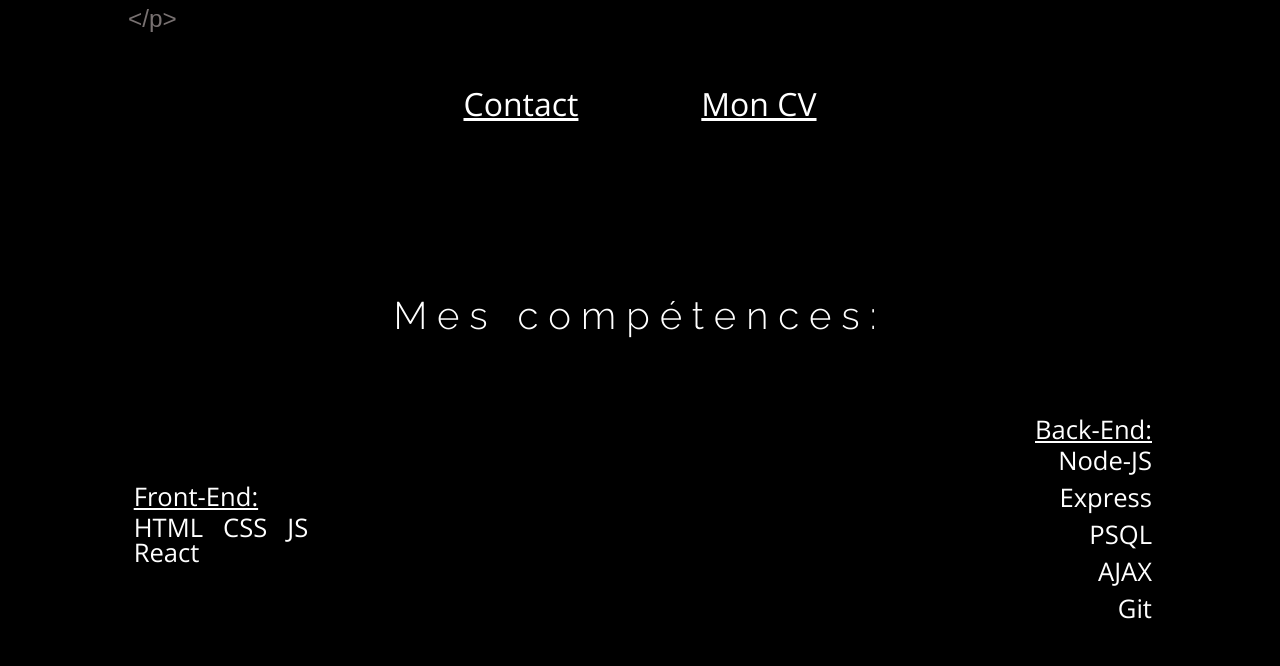
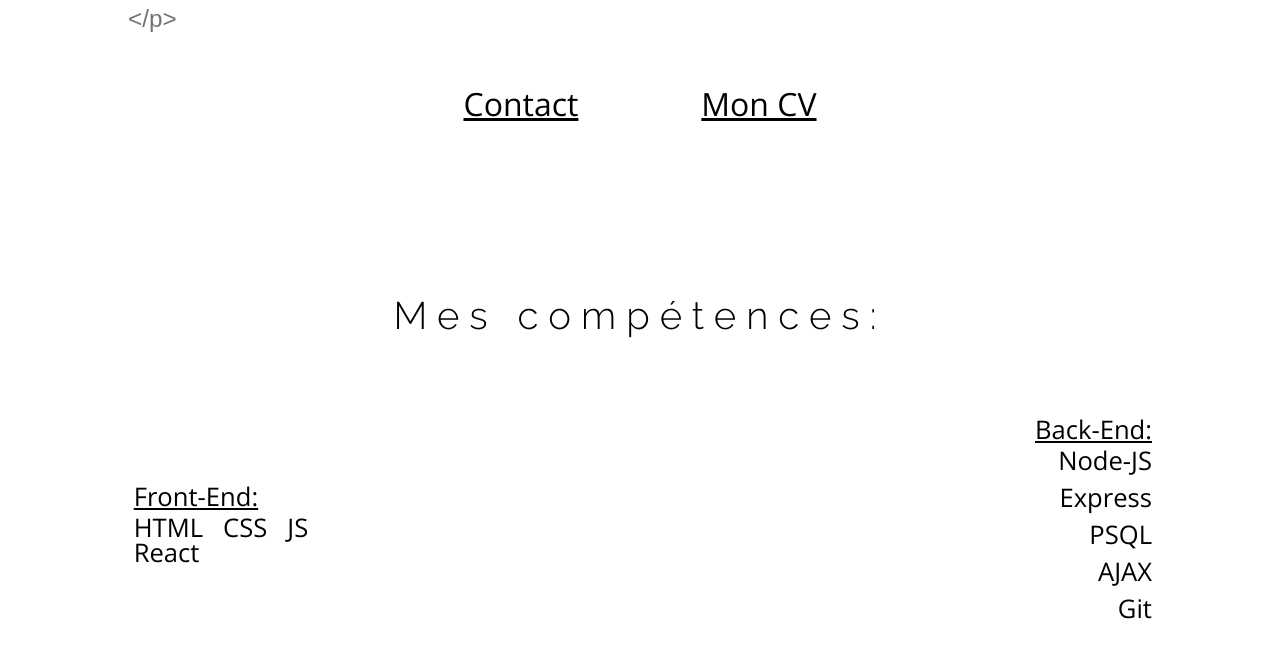
Before and after one commit to Matthieudegny/PortFolio-Matthieu, a website: page public/pf.html in a window 1280 px wide. Shown: the part 1483-2149 px from the top of the page. Drawn offline with nearby package versions, Linux system fonts and the light colour scheme; a web font is replaced by a local one.

Commit message:
loop skills item dynamic and light mode set by default

```diff
--- a/public/css/global.css
+++ b/public/css/global.css
@@ -3,14 +3,14 @@
     --main-html-font-family : 'La Belle Aurore', sans-serif;
     --main-titles-font-family: 'Raleway', sans-serif ;
     --main-text-font-family: 'Open Sans', sans-serif;
-    --main-mode-backgroundcolor: url(/img/logo/backgroundColor/sun.png);
+    --main-mode-backgroundcolor: url(/img/logo/backgroundColor/moon.png);
     --main-mode-language: url(/img/logo/language/england.png);
-    --main-bg-color:black;
-    --main-text-color:white;
+    --main-bg-color:white;
+    --main-text-color:black;
     --main-text-html-color: rgb(120, 113, 113);
     --main-text-shadow: 0px 0px 15px white;
-    --main-containors: rgb(40, 40, 38);
-    --main-containors-footer:rgb(11, 11, 11);
+    --main-containors: rgb(147, 147, 141);
+    --main-containors-footer:rgb(177, 175, 175);
 
 }
 html{
--- a/public/css/section3+4.css
+++ b/public/css/section3+4.css
@@ -179,18 +179,18 @@
     flex-direction: column;
     justify-content: center;
     align-items: flex-start;
-    height: 60vh;
-    width: 53%;
+    height: 70vh;
+    width: 65%;
     margin-top: 12vh;
     /*overflow for card-after animation*/
     overflow: hidden;
     transition: 1s;
 }
 .right{
-    margin-left: 40%;
+    margin-left: 25%;
 }
 .left{
-    margin-right: 40%;
+    margin-right: 25%;
 }
 /*création du voile sur les containeurs
 disparaissant à l'intersection de la vue*/
@@ -255,7 +255,6 @@ disparaissant à l'intersection de la vue*/
 .card-image-after{
     position: absolute;
     top:0px;
-
     height: 100%;
     width: 100%;
     border-radius: 5px;
--- a/public/js/modes.js
+++ b/public/js/modes.js
@@ -16,12 +16,11 @@ const models= {
 
     initialParameters : {
         /*the pf is setted with a dark and french mode*/
-        darkMode : true,
-        frenchMode : true,
+        darkMode : false,
+        frenchMode : false,
     },
 
     actions: {
-
         changeColor() {
             if(!models.initialParameters.darkMode){
                 document.documentElement.style.setProperty('--main-mode-backgroundcolor', "url(/img/logo/backgroundColor/sun.png)")
--- a/public/js/observer.js
+++ b/public/js/observer.js
@@ -37,15 +37,10 @@ const observer = {
         counterAnimation:""
     },
 
-    /*array used for the timing in section Skills*/
-    timingItemsSkills:{
-        front : [0.15, 0.35, 0.55, 0.75],back : [ 0.8, 1, 1.2, 1.4 ,1.6]
-    },
-
     optionsObserver : {
         links : {threshold: 0.5},
         linkPf : {threshold:0.2},
-        sections : {threshold: 0.75}
+        sections : {threshold: 0.5}
     },
 
     /*list of observers*/
@@ -103,7 +98,6 @@ const observer = {
         },
         sectionAbout : function(entry) {
             if(entry.isIntersecting){
-                observer.counter.counterAnimation++
                 observer.targetsObserver.aboutImage.style.animation = "fromtop 1.2s  forwards",
                 observer.triggersObservers.aboutText.style.animation = "fromtop 1.2s 0.3s forwards",
                 observer.targetsObserver.aboutLinks.style.animation = "fromtop 1.2s 0.6s forwards"
@@ -111,21 +105,22 @@ const observer = {
         },
         sectionSkills: function(entry) {
             if(entry.isIntersecting){
-                observer.counter.counterAnimation++
+                let counterAnimationSkillsDelay = 0;
+                const {frontItems, backItems} = observer.targetsObserver
                 /*three objects animated by the observerIntersection fronTelements + backElements + additional-skills*/
                 for(let i = 0; i<observer.targetsObserver.frontItems.length; i++){
-                    /*two arrays ( front + back ) used as timing (one index -> one timing)*/
-                    observer.targetsObserver.frontItems[i].style.animation = `frontItems 0.7s ${observer.timingItemsSkills.front[i]}s forwards`
+                    /*timing for the delay -> at each loop 0.2s */
+                    observer.targetsObserver.frontItems[i].style.animation = `frontItems 0.7s ${counterAnimationSkillsDelay += 0.2}s forwards`
                 }
                 for(let i = 0; i<observer.targetsObserver.backItems.length;i++){
-                    observer.targetsObserver.backItems[i].style.animation = `backItems 0.7s ${observer.timingItemsSkills.back[i]}s forwards`
+                    observer.targetsObserver.backItems[i].style.animation = `backItems 0.7s ${counterAnimationSkillsDelay += 0.2}s forwards`
                 }
-                document.querySelector("#additional-skills").style.animation = "additionalItems 1s 1.8s forwards"
+                /*delay 0.3s for additionnalItems*/
+                document.querySelector("#additional-skills").style.animation = `additionalItems 1s ${((frontItems.length+backItems.length)*0.2)+0.3}s forwards`
             }
         },
         sectionPf: function(entry, target) {
             if(entry.isIntersecting) {
-                observer.counter.counterAnimation++
                 entry.target.classList.add("card-animation")
             }
         }
--- a/public/pf.html
+++ b/public/pf.html
@@ -176,7 +176,7 @@
             <h2 id="pf-h2">Portfolio:</h2>
             <main class="main" id="container-template">
 
-                <div class="right card-container ">
+                <div class="card-container right ">
                     <h3 id="h3-pf">Portefolio</h3>
                     <div class="card-pf" id="img-pf-one">
                         <div class ="card-image-after after-right">
```
